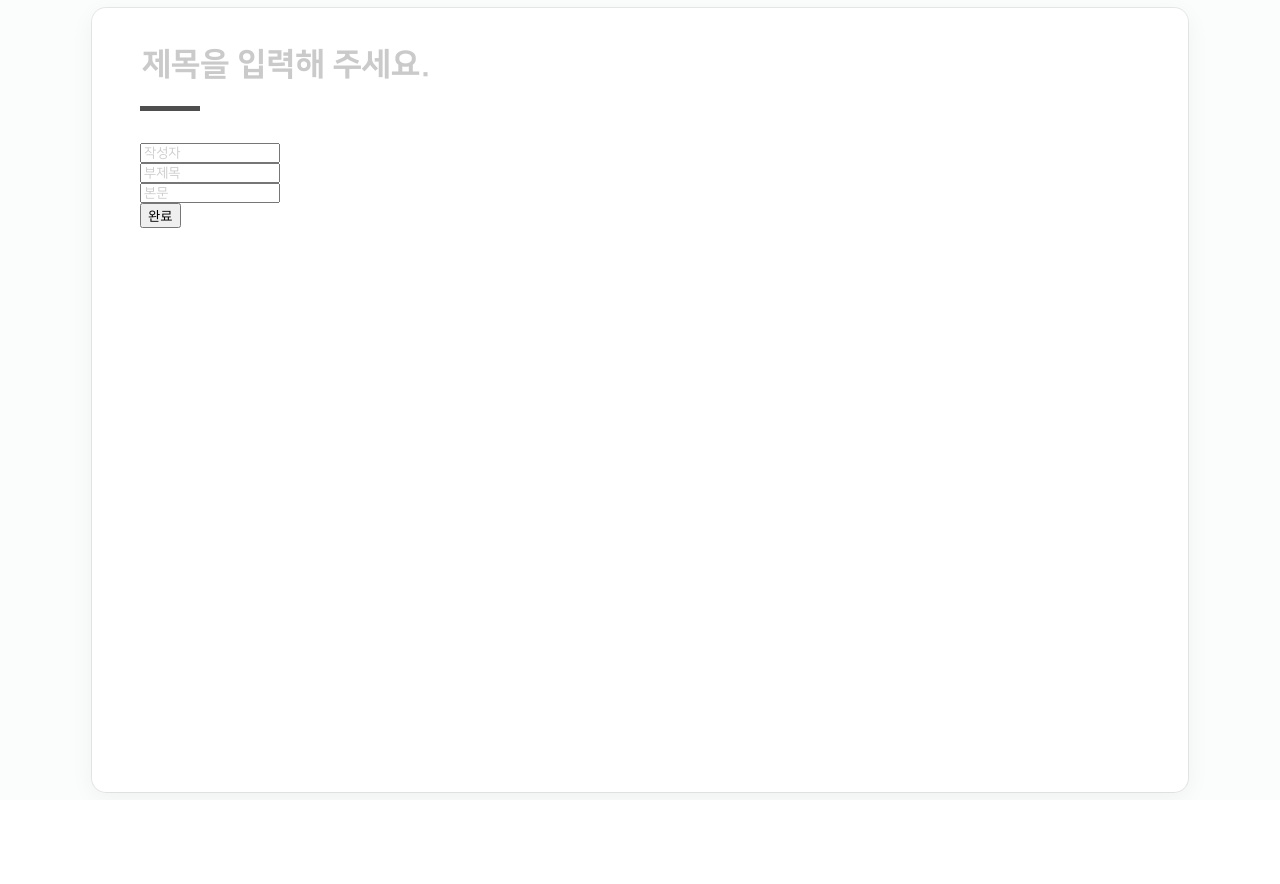
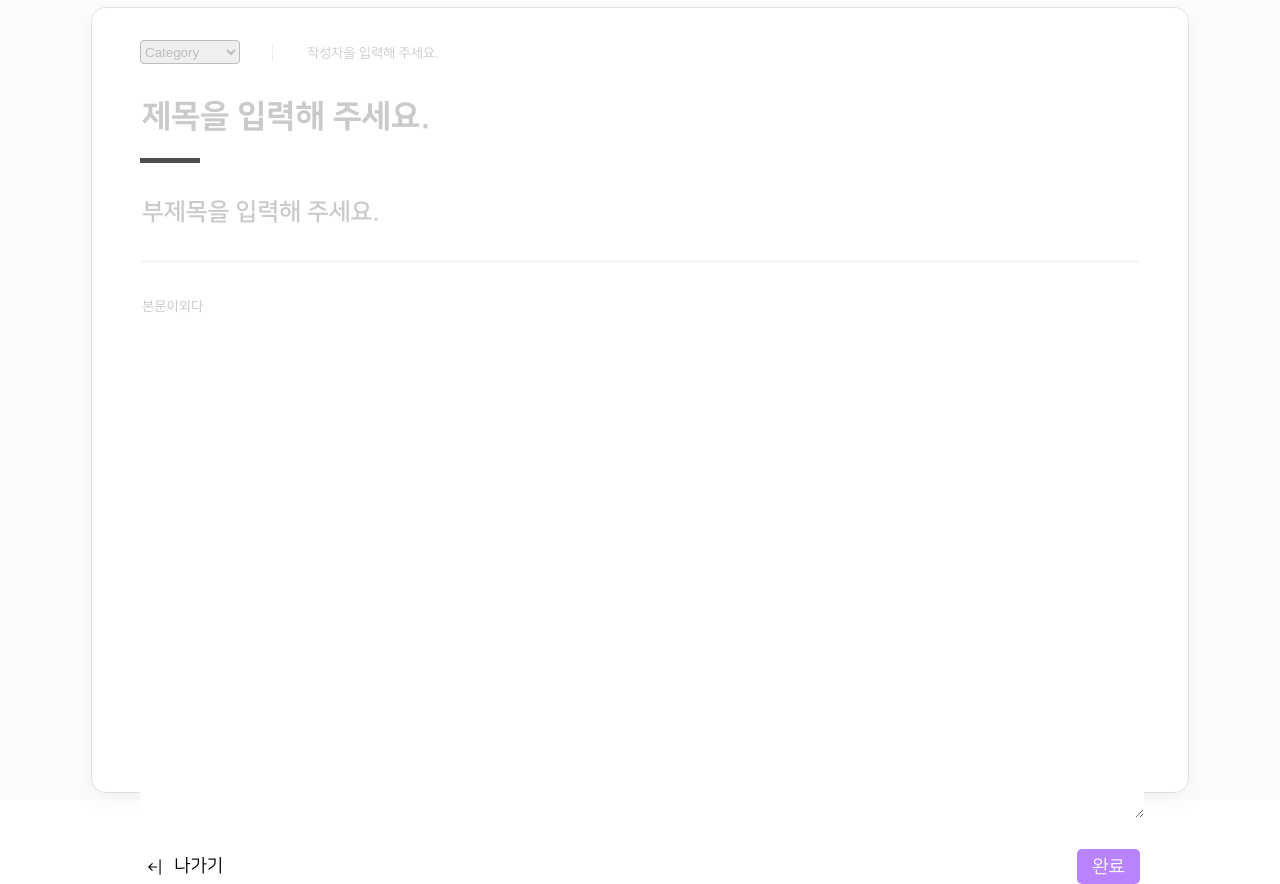
Before and after one commit to junmo-cho/tb-blog, a React (Create React App) app in the folder client/: page /writePage in a window 1280 px wide. Before the commit the page ends 800 px from the top, so only its background shows below. Built offline with nearby package versions, Linux system fonts and the light colour scheme.

Commit message:
5차 백업

```diff
--- a/client/src/pages/WritePage/index.js
+++ b/client/src/pages/WritePage/index.js
@@ -1,11 +1,19 @@
+import { useEffect, useState } from "react";
 import { useForm } from "react-hook-form";
 import { useDispatch } from "react-redux";
-import { addPost } from "../../reducer";
+import { BsArrowBarLeft } from "react-icons/bs";
 import "./style.scss";
 
 const WrietPage = () => {
   const { register, handleSubmit, formState: { isSubmitting } } = useForm();
   const dispatch = useDispatch();
+
+  const categoryList = ["Category", "Web", "Server", "Design", "Tool", "Etc"];
+  const [selected, setSelected] = useState("Category");
+
+  const handleSelect = (e) => {
+    setSelected(e.target.value);
+  }
 
   const onSubmit = (data) => {
     dispatch({
@@ -20,24 +28,37 @@ const WrietPage = () => {
     <div className="write-container">
       <div className="write-card">
         <form onSubmit={handleSubmit(onSubmit)}>
-          <div>
+          <div className="top-area">
+            <select name="category" onChange={handleSelect} value={selected} className={ selected === "Category" ? "dis" : "" }>
+              { categoryList.map((c) => (
+                <option key={c} value={c} disabled={ c === "Category" } hidden={ c === "Category" } className="others">{c}</option>
+              )) }
+            </select>
+            <span className="boundary-line"></span>
+            <div className="input-area">
+              <label htmlFor="user">작성자</label>
+              <input id="user" type="user" name="user" placeholder="작성자을 입력해 주세요." { ...register("user") } />
+            </div>
+          </div>
+          <div className="input-area">
             <label htmlFor="title">제목</label>
             <input id="title" type="title" name="title" placeholder="제목을 입력해 주세요." { ...register("title") } />
             <span className="title-line"></span>
           </div>
-          <div>
-            <label htmlFor="user">작성자</label>
-            <input id="user" type="user" name="user" placeholder="작성자" { ...register("user") } />
+          <div className="input-area">
+            <label htmlFor="subTitle">부제목</label>
+            <input id="subTitle" type="subTitle" name="subTitle" placeholder="부제목을 입력해 주세요." { ...register("subTitle") } />
           </div>
-          <div>
-            <label htmlFor="subTitle">부제목</label>
-            <input id="subTitle" type="subTitle" name="subTitle" placeholder="부제목" { ...register("subTitle") } />
+          <div className="input-area content-area">
+            <label htmlFor="content">본문</label>
+            <textarea id="content" type="content" name="content" placeholder="본문이외다" { ...register("content") } ></textarea>
           </div>
-          <div>
-            <label htmlFor="content">본문</label>
-            <input id="content" type="content" name="content" placeholder="본문" { ...register("content") } />
+          <div className="btn-wrap">
+            <button type="button" className="exit">
+              <BsArrowBarLeft /> <span>나가기</span>
+              </button>
+            <button type="submit" disabled={isSubmitting} className="completed">완료</button>
           </div>
-          <button type="submit" disabled={isSubmitting}>완료</button>
         </form>
       </div>
     </div>
--- a/client/src/pages/WritePage/style.scss
+++ b/client/src/pages/WritePage/style.scss
@@ -15,12 +15,65 @@
     padding: 32px 48px;
     box-shadow: rgba(0, 0, 0, 0.05) 0px 6px 24px 0px, rgba(0, 0, 0, 0.08) 0px 0px 0px 1px;
 
+    .top-area {
+      display: flex;
+      align-items: center;
+      margin-bottom: 28px;
+
+      select {
+        width: 100px;
+        height: 24px;
+        border: 1px solid #bdbdbd;
+        border-radius: 4px;
+        outline: 0;
+        cursor: pointer;
+
+        &.dis {
+          color: #bdbdbd;
+        }
+
+        .others {
+          color: #000;
+        }
+      }
+
+      .boundary-line {
+        width: 1px;
+        height: 19px;
+        background: #eeeeee;
+        margin: 0 32px;
+      }
+    }
+
+    & > .input-area {
+      margin-bottom: 20px;
+    }
+
+    .content-area {
+      border-top: 1px solid #eeeeee;
+      margin-top: 32px;
+      padding-top: 32px;
+
+      textarea {
+        width: 100%;
+        height: 65vh;
+        border: 0;
+        outline: 0;
+
+        &::placeholder {
+          color: rgb(202, 202, 202);
+        }
+      }
+    }
+
     label {
       display: none;
     }
 
     input {
       font-family: "NanumSquare";
+      border: 0;
+      outline: 0;
     }
     input::placeholder {
       color: rgb(202, 202, 202);
@@ -30,8 +83,6 @@
       height: 48px;
       font-size: 32px;
       font-weight: 900;
-      border: 0;
-      outline: 0;
     }
 
     .title-line {
@@ -42,5 +93,42 @@
       margin-top: 16px;
       margin-bottom: 32px;
     }
+
+    #subTitle {
+      font-size: 24px;
+      height: 32px;
+      font-weight: 700;
+    }
+
+    .btn-wrap {
+      display: flex;
+      justify-content: space-between;
+      align-items: center;
+      margin-top: 28px;
+
+      button {
+        background: none;
+        border: 0;
+        outline: 0;
+        font-family: "NanumSquare";
+        font-size: 18px;
+      }
+
+      .completed {
+        color: #fff;
+        background: #B983FF;
+        padding: 8px 15px 6px;
+        border-radius: 5px;
+      }
+
+      .exit {
+        display: flex;
+        align-items: center;
+
+        span {
+          margin-left: 10px;
+        }
+      }
+    }
   }
 }
```
